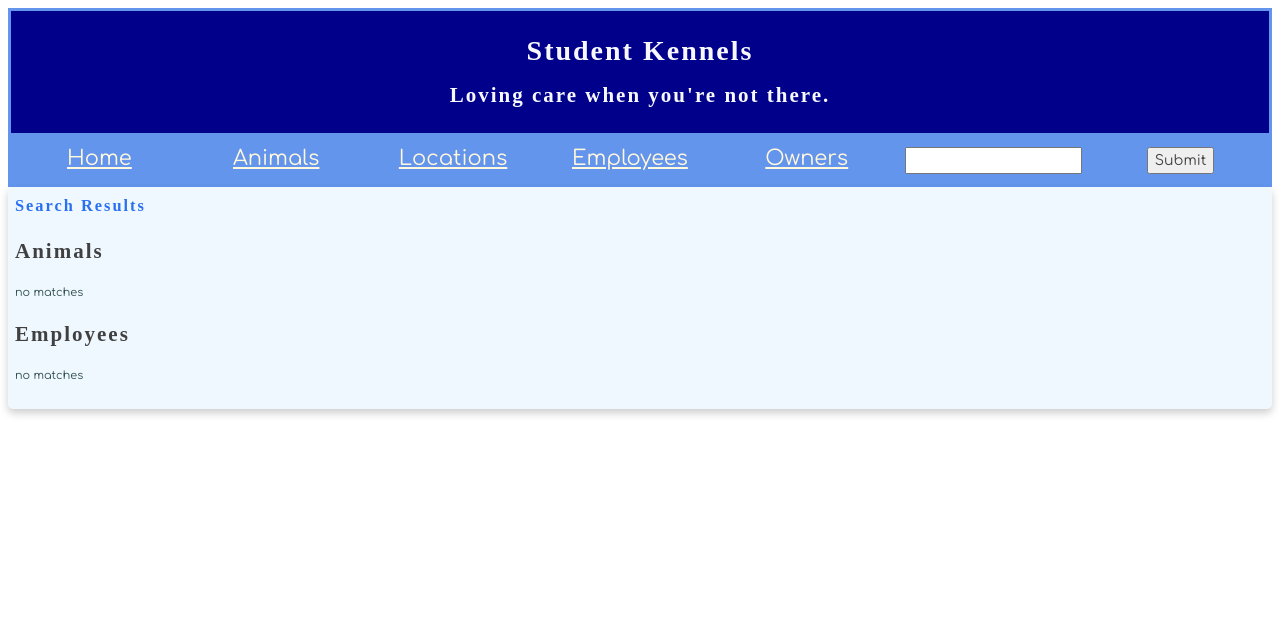
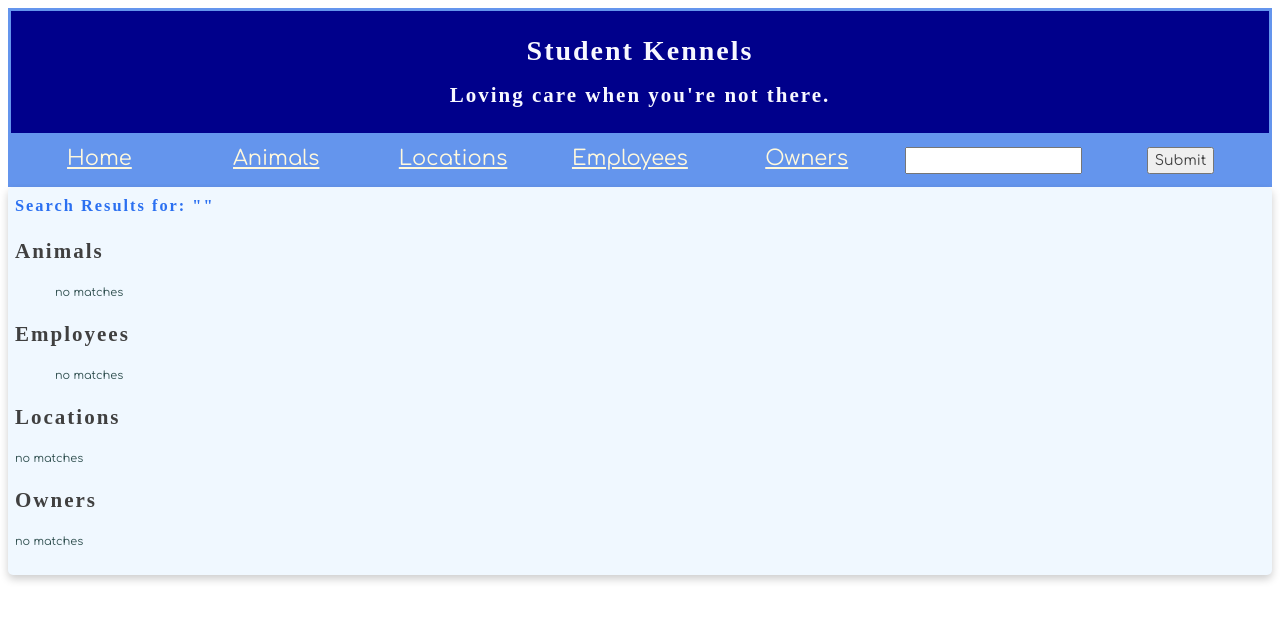
Before and after one commit to BryanNilsen/NSS-Kennel-V2, a React (Create React App) app: page /search in a window 1280 px wide. Shown: the top 620 px of the page. Built offline with nearby package versions, Linux system fonts and the light colour scheme; a web font is replaced by a local one.

Commit message:
search rendering all resources

```diff
--- a/api/kennel.json
+++ b/api/kennel.json
@@ -40,6 +40,12 @@
       "breed": "Pekingese",
       "employeeId": 3,
       "id": 7
+    },
+    {
+      "name": "Zip",
+      "breed": "Husky",
+      "employeeId": 6,
+      "id": 8
     }
   ],
   "employees": [
--- a/src/components/ApplicationViews.js
+++ b/src/components/ApplicationViews.js
@@ -51,7 +51,7 @@ class ApplicationViews extends Component {
       <React.Fragment>
         <Route path="/login" component={Login} />
         <Route path="/search" render={(props) => {
-          return <SearchResults results={this.props.results} />
+          return <SearchResults results={this.props.results} {...props} />
         }} />
         <Route path="/notfound" component={NotFound} />
         <Route exact path="/home" render={(props) => {
--- a/src/components/Kennel.js
+++ b/src/components/Kennel.js
@@ -7,12 +7,19 @@ import "./Kennel.css"
 
 class Kennel extends Component {
   state = {
-    results: {}
+    results: {
+      animals: [],
+      employees: [],
+      locations: [],
+      owners: [],
+      keyword: ""
+    }
   }
 
   getSearchResults = (keyword) => {
     APIManager.search(keyword)
       .then(results => {
+        results.keyword = keyword
         this.setState({ results })
       })
   }
--- a/src/components/search/SearchResults.js
+++ b/src/components/search/SearchResults.js
@@ -1,4 +1,5 @@
 import React, { Component } from 'react';
+import { Link } from "react-router-dom";
 
 class SearchResults extends Component {
 
@@ -6,20 +7,36 @@ class SearchResults extends Component {
     return (
       <div className="card">
         <div className="card-content">
-          <h3>Search Results</h3>
+          <h3>Search Results for: "{this.props.results.keyword}"</h3>
           <h2>Animals</h2>
-          {this.props.results.animals
-            ? this.props.results.animals.map(animal =>
-              <p key={animal.id}>{animal.name}</p>)
+          <ul>
+            {this.props.results.animals.length > 0
+              ? this.props.results.animals.map(animal =>
+                <li key={animal.id}><Link to={`/animals/${animal.id}`}>{animal.name}</Link></li>
+              )
+              : <p>no matches</p>
+            }
+          </ul>
+          <h2>Employees</h2>
+          <ul>
+            {this.props.results.employees.length > 0
+              ? this.props.results.employees.map(employee =>
+                <li key={employee.id}><Link to={`/employees/${employee.id}/details`}>{employee.name}</Link></li>)
+              : <p>no matches</p>
+            }
+          </ul>
+          <h2>Locations</h2>
+          {this.props.results.locations.length > 0
+            ? this.props.results.locations.map(location =>
+              <p key={location.id}>{location.name}</p>)
             : <p>no matches</p>
           }
-          <h2>Employees</h2>
-          {this.props.results.employees
-            ? this.props.results.employees.map(employee =>
-              <p key={employee.id}>{employee.name}</p>)
+          <h2>Owners</h2>
+          {this.props.results.owners.length > 0
+            ? this.props.results.owners.map(owner =>
+              <p key={owner.id}>{owner.name}</p>)
             : <p>no matches</p>
           }
-
         </div>
       </div>
     );
--- a/src/modules/APIManager.js
+++ b/src/modules/APIManager.js
@@ -3,16 +3,26 @@ const remoteURL = "http://localhost:5002"
 export default {
   search(keyword) {
     let allSearchResults = {}
-    return fetch(`${remoteURL}/animals?q=${keyword}`)
+    return fetch(`${remoteURL}/animals?name_like=${keyword}`)
       .then(result => result.json())
       .then(animalsArray => {
         allSearchResults.animals = animalsArray
         // return allSearchResults
       })
-      .then(() => fetch(`${remoteURL}/employees?q=${keyword}`))
+      .then(() => fetch(`${remoteURL}/employees?name_like=${keyword}`))
       .then(result => result.json())
       .then(employeesArray => {
         allSearchResults.employees = employeesArray
+      })
+      .then(() => fetch(`${remoteURL}/locations?name_like=${keyword}`))
+      .then(result => result.json())
+      .then(locationsArray => {
+        allSearchResults.locations = locationsArray
+      })
+      .then(() => fetch(`${remoteURL}/owners?name_like=${keyword}`))
+      .then(result => result.json())
+      .then(ownersArray => {
+        allSearchResults.owners = ownersArray
         return allSearchResults
       })
   },
```
